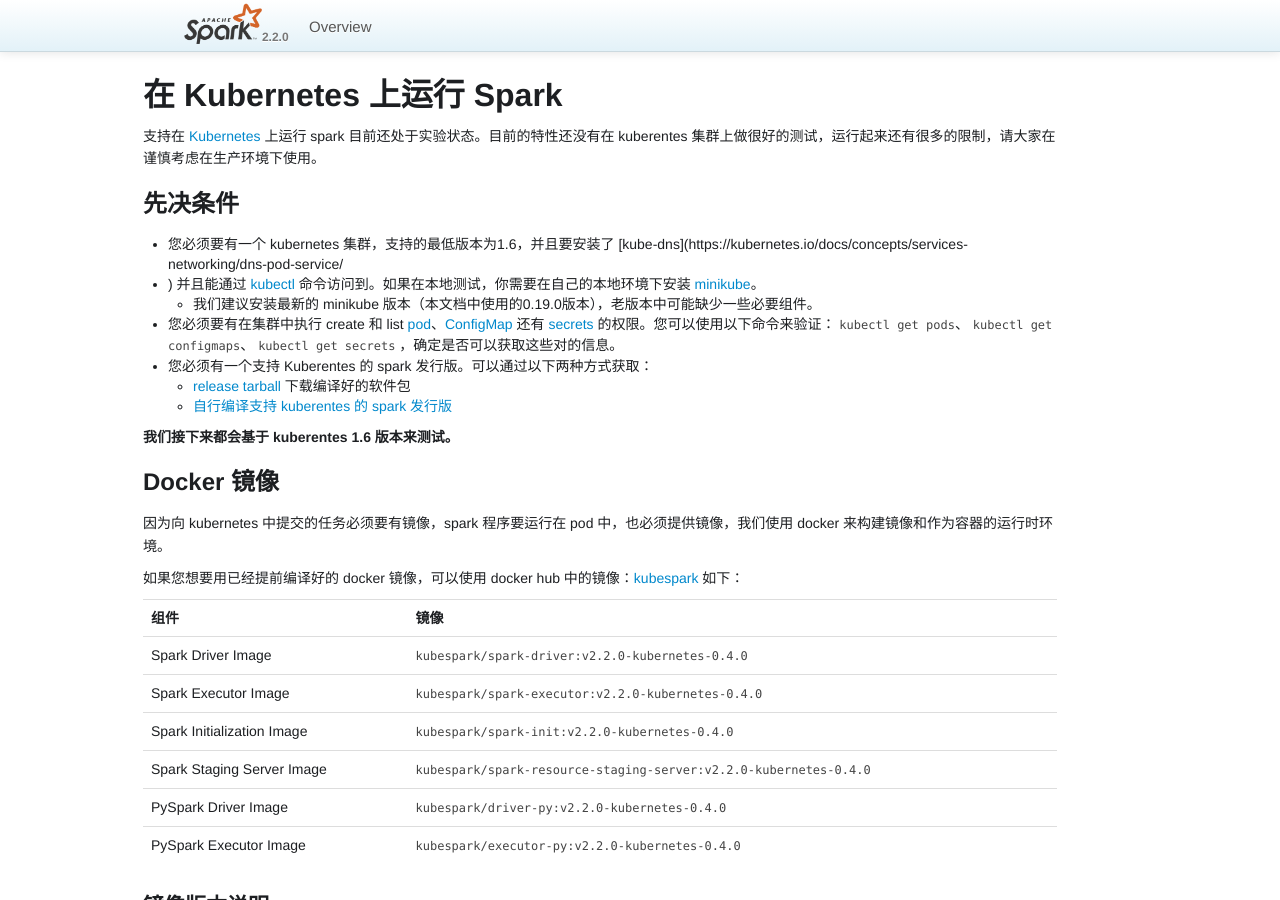
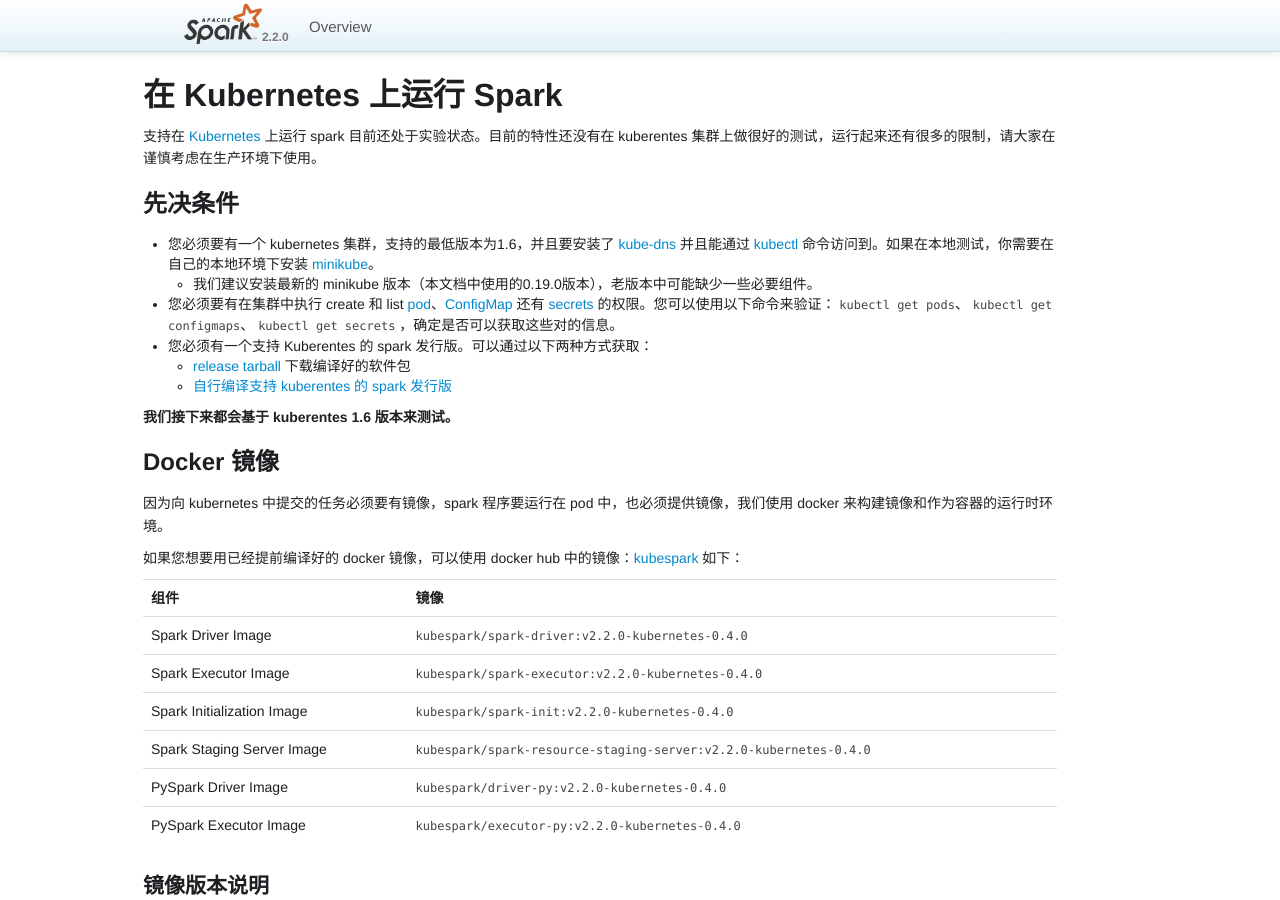
Before and after one commit to rootsongjc/spark-on-k8s, a Jekyll site: the page built from running-on-kubernetes.md, in a window 1280 px wide and 900 px high. Built offline with Jekyll 4.4.1, drawn with Linux system fonts in a browser that asks for light colours; comment, search, counter and statistics services are not loaded.

Commit message:
fix link

```diff
--- a/running-on-kubernetes.md
+++ b/running-on-kubernetes.md
@@ -7,8 +7,7 @@
 
 ## 先决条件
 
-- 您必须要有一个 kubernetes 集群，支持的最低版本为1.6，并且要安装了 [kube-dns](https://kubernetes.io/docs/concepts/services-networking/dns-pod-service/
-- ) 并且能通过 [kubectl](https://kubernetes.io/docs/user-guide/prereqs/) 命令访问到。如果在本地测试，你需要在自己的本地环境下安装 [minikube](https://kubernetes.io/docs/getting-started-guides/minikube/)。
+- 您必须要有一个 kubernetes 集群，支持的最低版本为1.6，并且要安装了 [kube-dns](https://kubernetes.io/docs/concepts/services-networking/dns-pod-service/) 并且能通过 [kubectl](https://kubernetes.io/docs/user-guide/prereqs/) 命令访问到。如果在本地测试，你需要在自己的本地环境下安装 [minikube](https://kubernetes.io/docs/getting-started-guides/minikube/)。
   - 我们建议安装最新的 minikube 版本（本文档中使用的0.19.0版本），老版本中可能缺少一些必要组件。
 - 您必须要有在集群中执行 create 和 list [pod](https://kubernetes.io/docs/user-guide/pods/)、[ConfigMap](https://kubernetes.io/docs/tasks/configure-pod-container/configmap/) 还有 [secrets](https://kubernetes.io/docs/concepts/configuration/secret/) 的权限。您可以使用以下命令来验证： `kubectl get pods`、 `kubectl get configmaps`、 `kubectl get secrets` ，确定是否可以获取这些对的信息。
 - 您必须有一个支持 Kuberentes 的 spark 发行版。可以通过以下两种方式获取：
```
